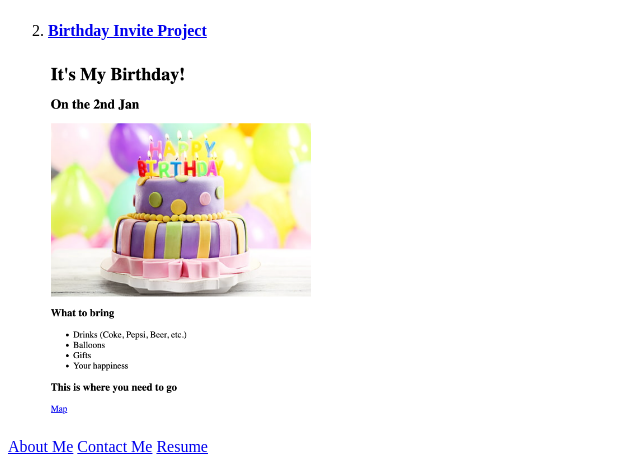
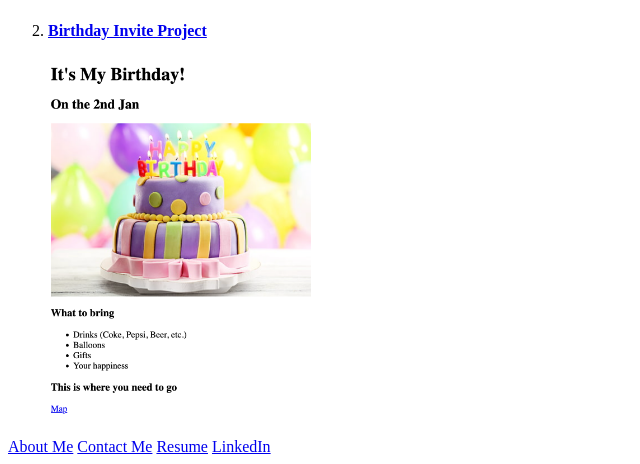
Before and after one commit to Taninwat-55/html-taninwat-portfolio, a plain HTML site: page index.html in a window 1280 px wide. Shown: the part 608-1072 px from the top of the page, without its empty margins (0-640 px from the left). Drawn offline with Linux system fonts and the light colour scheme.

Commit message:
Update index.html
Update a link to LinkedIn

```diff
--- a/index.html
+++ b/index.html
@@ -25,6 +25,7 @@
     <a href="public/about.html">About Me</a>
     <a href="public/contact.html">Contact Me</a>
     <a href="./(DK) CV _ Resume - Eng/_DK_CVResumeEng.html">Resume</a>
+    <a href="https://www.linkedin.com/in/taninwat-k-a187951aa/">LinkedIn</a>
 
 </body>
 </html>
```
